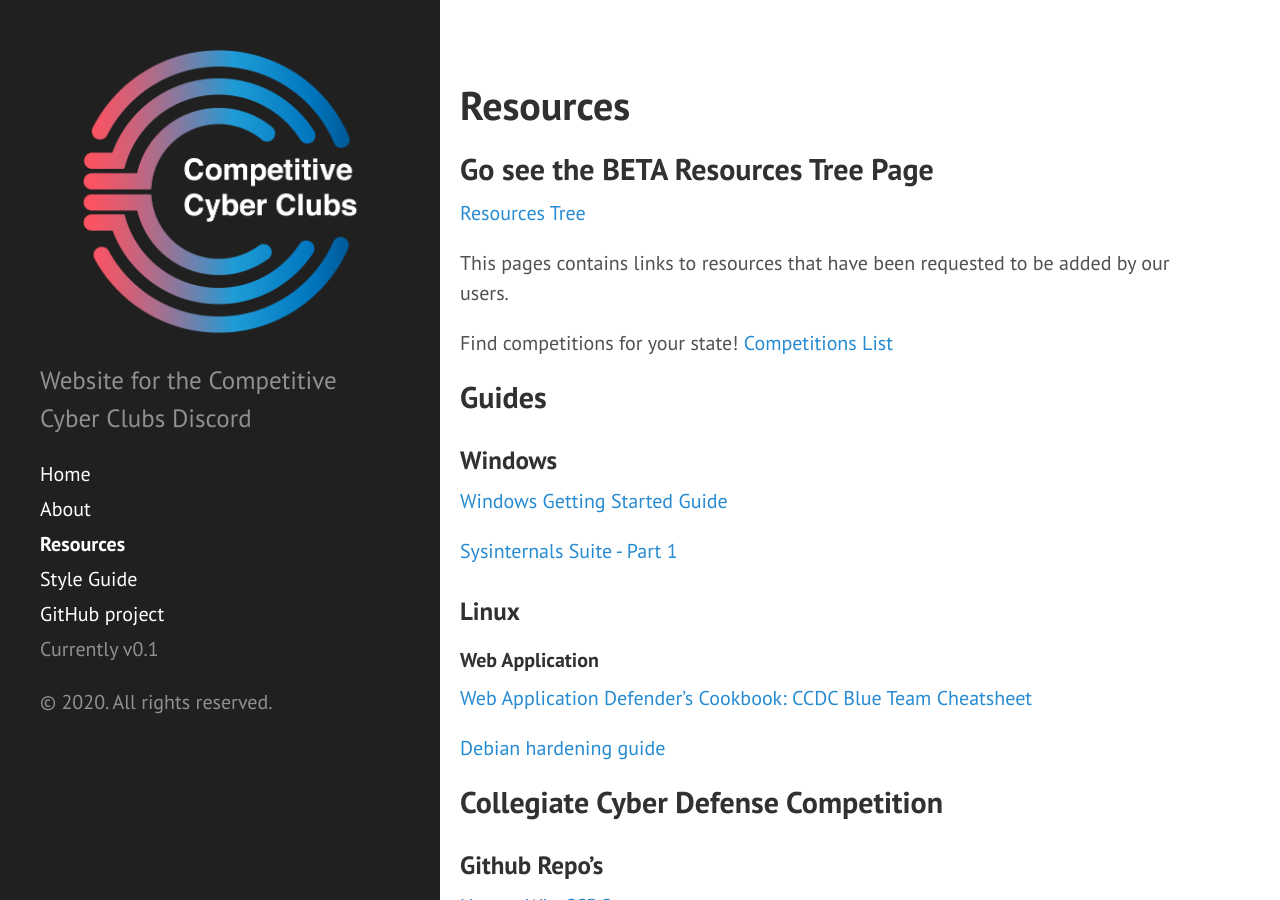
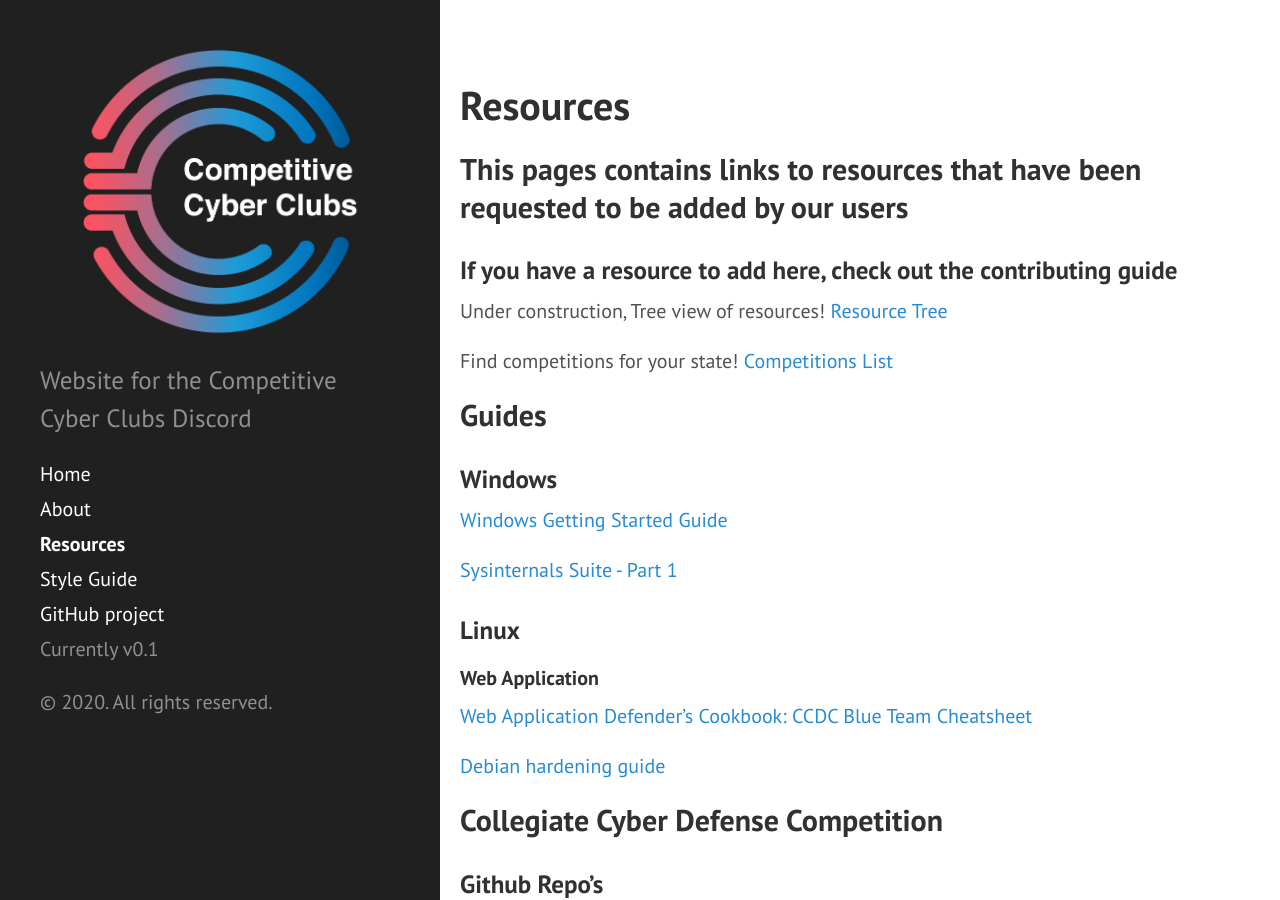
Before and after one commit to Competitive-Cyber-Clubs/competitivecyberclubs.github.io, a Jekyll site: the page built from resources.md, in a window 1280 px wide and 900 px high. Built offline with Jekyll 4.4.1, drawn with Linux system fonts in a browser that asks for light colours.

Commit message:
Fixed urls from moving repos, updated resource tree, json updated. Closes #10 (#11)

```diff
--- a/_config.yml
+++ b/_config.yml
@@ -9,7 +9,7 @@ permalink:        pretty
 title:            'Competitive Cyber Clubs'
 tagline:          'Website for Competitive Cyber Clubs'
 description:      'Website for the Competitive Cyber Clubs Discord'
-url:              https://competitivecyberclubs.org/
+url:              https://competitivecyberclubs.org
 baseurl:          ""
 
 author:
@@ -24,4 +24,4 @@ plugins: [jekyll-paginate]
 version:          0.1
 
 github:
-  repo:           https://github.com/competitivecyberclubs/competitivecyberclubs.github.io
+  repo:           https://github.com/Competitive-Cyber-Clubs/competitivecyberclubs.github.io
--- a/resources-tree.html
+++ b/resources-tree.html
@@ -33,10 +33,12 @@
 
     <h3>For Update Notifications</h3>
     Follow our Twitter: <a href="https://twitter.com/cyberclubsusa">@CyberClubsUSA</a><br>
-    Contribute to the project on Github!: <a href="https://github.com/competitivecyberclubs/competitivecyberclubs.github.io">https://github.com/competitivecyberclubs/competitivecyberclubs.github.io</a>
+    Contribute to the project on Github!: <a href="https://github.com/Competitive-Cyber-Clubs/competitivecyberclubs.github.io">https://github.com/Competitive-Cyber-Clubs/competitivecyberclubs.github.io</a>
 
     <h3>Suggestions, Comments, Feedback</h3>
-    Feedback/new content/suggestions are extremely welcome!  Please feel free to reach out on Discord or submit an issue on Github.
+    Feedback/new content/suggestions helps us grow!  Please feel free to reach out on Discord or submit an issue on Github.
+
+
 
   </body>
 
--- a/resources.md
+++ b/resources.md
@@ -2,12 +2,11 @@
 layout: page
 title: Resources
 ---
-## Go see the BETA Resources Tree Page
+## This pages contains links to resources that have been requested to be added by our users
+### If you have a resource to add here, check out the contributing guide
 
-[Resources Tree]({{ site.url }}/resources-tree.html)
-
-This pages contains links to resources that have been requested to be added by our users.
-
+Under construction, Tree view of resources!
+[Resource Tree]({{ site.url }}/resources-tree.html)
 
 Find competitions for your state!
 [Competitions List]({{ site.url }}/competitions)
@@ -62,10 +61,15 @@ Find competitions for your state!
 [overthewire wargames](https://overthewire.org/wargames/)
 "The wargames offered by the OverTheWire community can help you to learn and practice security concepts in the form of fun-filled games."
 
+[]
+
 ### Cloud
 
 [flaws.cloud](http://flaws.cloud/)
 "CTF like game for cloud security"
+
+
+
 
 ## Content Creators
 
```
Also changed, not shown: arf.json (+1 -1 lines), README.md.
